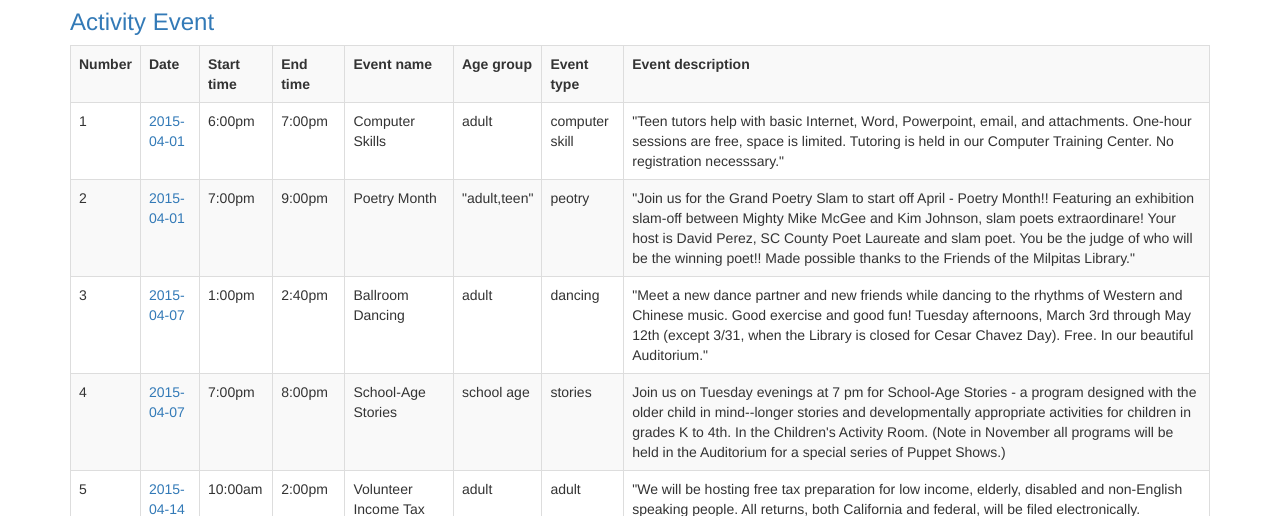
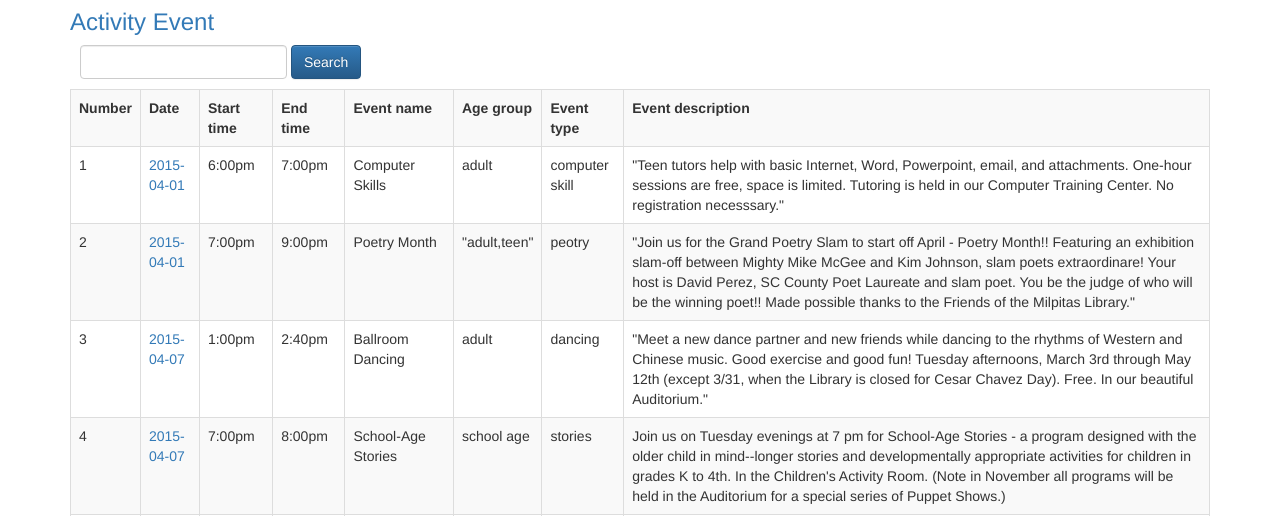
Before and after one commit to Joannazyy/Library, a PHP site: page /activity.php in a window 1280 px wide. Shown: the part 51-567 px from the top of the page. Run offline with PHP 8.4, Linux system fonts and the light colour scheme; a user stored in the database is signed in; data comes from the database, SQL or seed files in the repository; some libraries are stand-ins or nearby versions.

Commit message:
Update activity.php

```diff
--- a/activity.php
+++ b/activity.php
@@ -2,6 +2,14 @@
 include 'head.php';
 ?>
 <h3><a href="library.php">Activity Event</a></h3>
+
+<button class="btn btn-success admin" style="margin-left: 10px" onclick="showLibraryForm()">Activity Name</button>
+
+<form action="" method="get" class="form-inline" style="display: inline-block;margin-left: 10px">
+    <input type="text" class="form-control" name="query" value="">
+    <button type="submit" class="btn btn-primary">Search</button>
+</form>
+
 
 <?php
 include 'db.php';
@@ -12,7 +20,15 @@ if (mysqli_connect_errno()) {
     echo "Failed to connect to MySQL DB: " . mysqli_connect_error();
 }
 
-$result = mysqli_query($con, "SELECT * FROM activity");
+if(isset($_GET["query"])){
+    $query = $_GET["query"];
+    $result = mysqli_query($con, "SELECT * FROM activity WHERE Event_name LIKE '%$query%'");
+}
+else{
+    $result = mysqli_query($con, "SELECT * FROM activity");
+}
+
+#$result = mysqli_query($con, "SELECT * FROM activity");
 
 
 echo "<table class='table table-striped table-bordered' style='margin-top: 10px'><tr>
```
